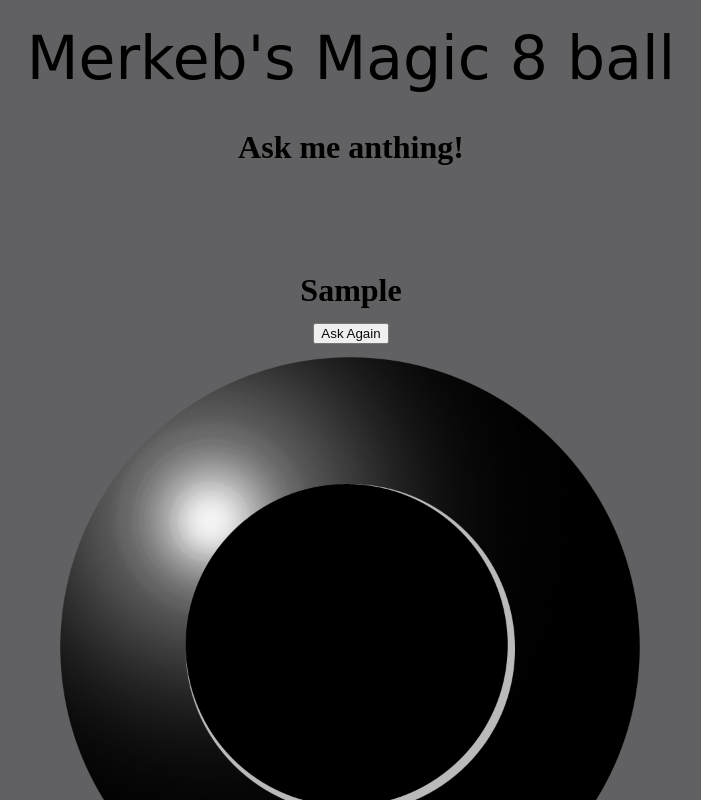
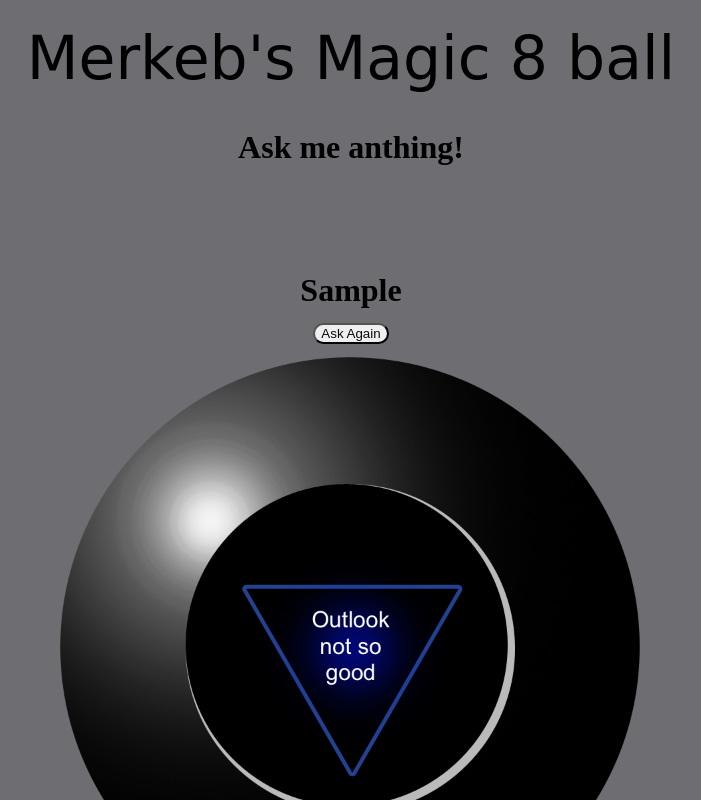
Before and after one commit to Merkeb-Tec/magic8, a plain HTML site: page index.html in a window 1280 px wide. Both pictures are taken after typing "Sample" into the empty fields and a click on the button "Ask". Shown: the top 800 px of the page, without its empty margins (289-990 px from the left). Drawn offline with Linux system fonts and the light colour scheme; a web font is replaced by a local one.

Commit message:
add the call to function and some last minute styling to background

```diff
--- a/CSS/styles.css
+++ b/CSS/styles.css
@@ -7,7 +7,9 @@ body {
     text-align: center;
     width: auto;
     height: auto;
-    background-color: rgb(97, 97, 99);
+    background-color: rgb(109, 109, 114);
+
+
 }
 form {
     width: auto;
@@ -26,11 +28,13 @@ img {
     height: 50px;
     text-align: center;
     color: rgb(10, 8, 8);
+    border-radius: 30px;
 }
 .ask {
     width: 100px;
     height: 20px;
     color: rgb(10, 8, 8);
+    border-radius: 15px;
 
 }
 .hidden {
@@ -39,4 +43,8 @@ img {
 a {
     text-decoration: none;
     color: rgb(10, 8, 8);
+
 }
+.again {
+    border-radius: 15px;
+}
--- a/JS/script.js
+++ b/JS/script.js
@@ -1,61 +1,68 @@
 const form = document.forms[0];
 
-const output = document.getElementById('output');
+const output = document.getElementById("output");
 
-let x = document.getElementById('ask');
-let y = document.getElementById('question');
+let x = document.getElementById("ask");
+let y = document.getElementById("question");
 
-form.addEventListener('submit', function(event) {
+form.addEventListener("submit", function (event) {
   event.preventDefault();
   output.innerText = `${form.elements.question.value}`;
-    x.style.display = 'none';
-    y.style.display = 'none';
+  x.style.display = "none";
+  y.style.display = "none";
 });
 
-const arr = [
-    arr[0] = "./images/magic8ball_1.png",
-    arr[1] = "./images/magic8ball_2.png",
-    arr[2] = "./images/magic8ball_3.png",
-    arr[3] = "./images/magic8ball_4.png",
-    arr[4] = "./images/magic8ball_5.png",
-    arr[5] = "./images/magic8ball_6.png",
-    arr[6] = "./images/magic8ball_7.png",
-    arr[7] = "./images/magic8ball_8.png",
-    arr[8] = "./images/magic8ball_9.png",
-    arr[9] = "./images/magic8ball_10.png",
-    arr[10] = "./images/magic8ball_11.png",
-    arr[11] = "./images/magic8ball_12.png",
-    arr[12] = "./images/magic8ball_13.png",
-    arr[13] = "./images/magic8ball_14.png",
-    arr[14] = "./images/magic8ball_15.png",
-    arr[15] = "./images/magic8ball_16.png",
-    arr[16] = "./images/magic8ball_17.png",
-    arr[17] = "./images/magic8ball_18.png",
-    arr[18] = "./images/magic8ball_19.png",
-    arr[19] = "./images/magic8ball_20.png"
-]
+const images = [
+  "../images/magic8ball_1.png",
+  "../images/magic8ball_2.png",
+  "../images/magic8ball_3.png",
+  "../images/magic8ball_4.png",
+  "../images/magic8ball_5.png",
+  "../images/magic8ball_6.png",
+  "../images/magic8ball_7.png",
+  "../images/magic8ball_8.png",
+  "../images/magic8ball_9.png",
+  "../images/magic8ball_10.png",
+  "../images/magic8ball_11.png",
+  "../images/magic8ball_12.png",
+  "../images/magic8ball_13.png",
+  "../images/magic8ball_14.png",
+  "../images/magic8ball_15.png",
+  "../images/magic8ball_16.png",
+  "../images/magic8ball_17.png",
+  "../images/magic8ball_18.png",
+  "../images/magic8ball_19.png",
+  "../images/magic8ball_20.png",
+];
 
+
+const answers = document.getElementById('answers');
+let randomImage = images[Math.floor(Math.random() * images.length)];
+console.log(randomImage)
 
 function ask() {
   const question = document.getElementById("question").value;
   if (question.length === 0) {
-       document.getElementById("answers").innerHTML = "<img src =./magic8/images/magic8ball_extra.png alt=''>";
+    alert('Please Enter a Question');
   } else {
-        let random = [Math.floor(Math.random() * arr.length)];
-        document.getElementById("answers").innerHTML = "<img src='" + arr[random] +" 'alt=''>";
+      console.log('inside else')
+      const img = document.createElement('img');
+    img.src = randomImage;
+      //"<img src='" + randomImage + " 'alt=''>";
+      answers.appendChild(img);
   }
- };
+}
+
+document.getElementById('ask').addEventListener('click', ask);
 
 
-
-//     let one = getElementById("one");
-// let two = getElementById("two");
-// let three = getElementById("three");
-// let four = getElementById("four");
-// let five = getElementById("five");
-// let six = getElementById("six");
-// let seven = getElementById("seven");
-// let eight = getElementById("eight");
-
-
-// const arr = [one,two, three,four,five,six,seven,eight];
+// function ask() {
+//     const question = document.getElementById("question").value;
+//     if (question.length === 0) {
+//          alert('Please Enter a Question');
+//          document.getElementById("answers").innerHTML = "<img src =./magic8/images/magic8ball_extra.png alt=''>";
+//     } else {
+//         let random = [Math.floor(Math.random() * images.length)];
+//         document.getElementById("answers").innerHTML = "<img src='" + images[random] +" 'alt=''>";
+//     }
+//  };
--- a/index.html
+++ b/index.html
@@ -4,8 +4,8 @@
     <meta charset="UTF-8">
     <meta http-equiv="X-UA-Compatible" content="IE=edge">
     <meta name="viewport" content="width=device-width, initial-scale=1.0">
-    <link rel="stylesheet" href="/CSS/styles.css">
-    <link rel="stylesheet" href="/Images/">
+    <link rel="stylesheet" href="/CSS/styles.css" type="text/css">
+    <!--<link rel="stylesheet" href="/Images/">-->
     <link rel="preconnect" href="https://fonts.googleapis.com">
     <link rel="preconnect" href="https://fonts.gstatic.com" crossorigin>
     <link href="https://fonts.googleapis.com/css2?family=Henny+Penny&display=swap" rel="stylesheet">
@@ -24,20 +24,9 @@
     <button class="again" name="again"><a href="index.html">Ask Again</a></button>
 
     <br>
-    <div id="answers" class="answers">
-        <img src="./images/magic8ball_start.png" alt="">
-        <img src="./images/magic8ball_1.png" alt="" id="one" class="hidden">
-        <img src="./images/magic8ball_2.png" alt="" id="two" class="hidden" >
-        <img src="./images/magic8ball_3.png" alt="" id="three" class="hidden">
-        <img src="./images/magic8ball_4.png" alt="" id="four" class="hidden">
-        <img src="./images/magic8ball_5.png" alt="" id="five" class="hidden">
-        <img src="./images/magic8ball_6.png" alt="" id="six" class="hidden">
-        <img src="./images/magic8ball_7.png" alt="" id="seven" class="hidden">
-        <img src="./images/magic8ball_8.png" alt="" id="eight" class="hidden">
+    <div id="answers" class="answers"></div>
 
-    </div>
-
-    <script src="./JS/script.js"></script>
+    <script type="text/javascript" src="./JS/script.js"></script>
 
 
 </body>
```
Lines whose indentation alone changed are shown as unchanged.
